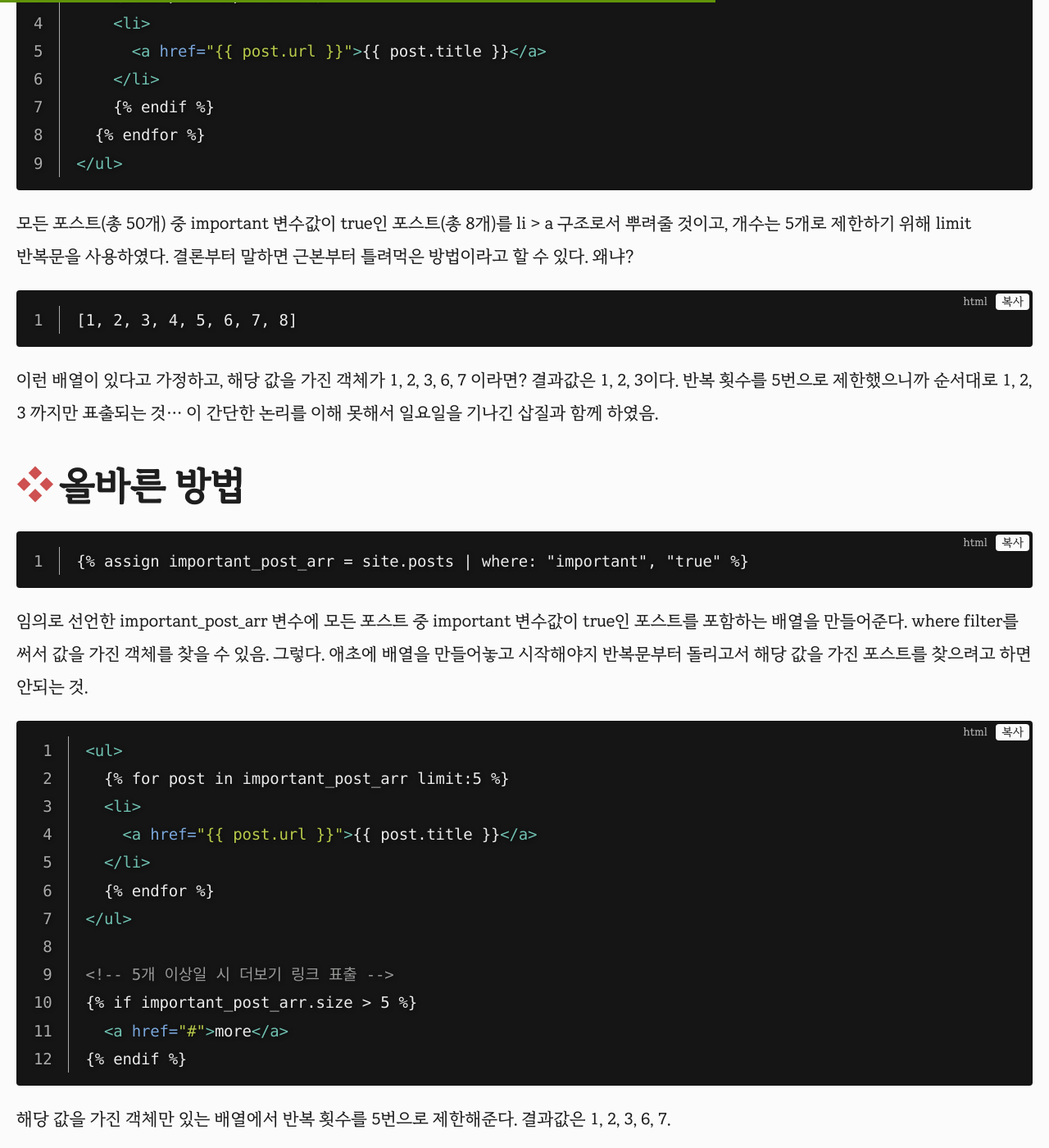
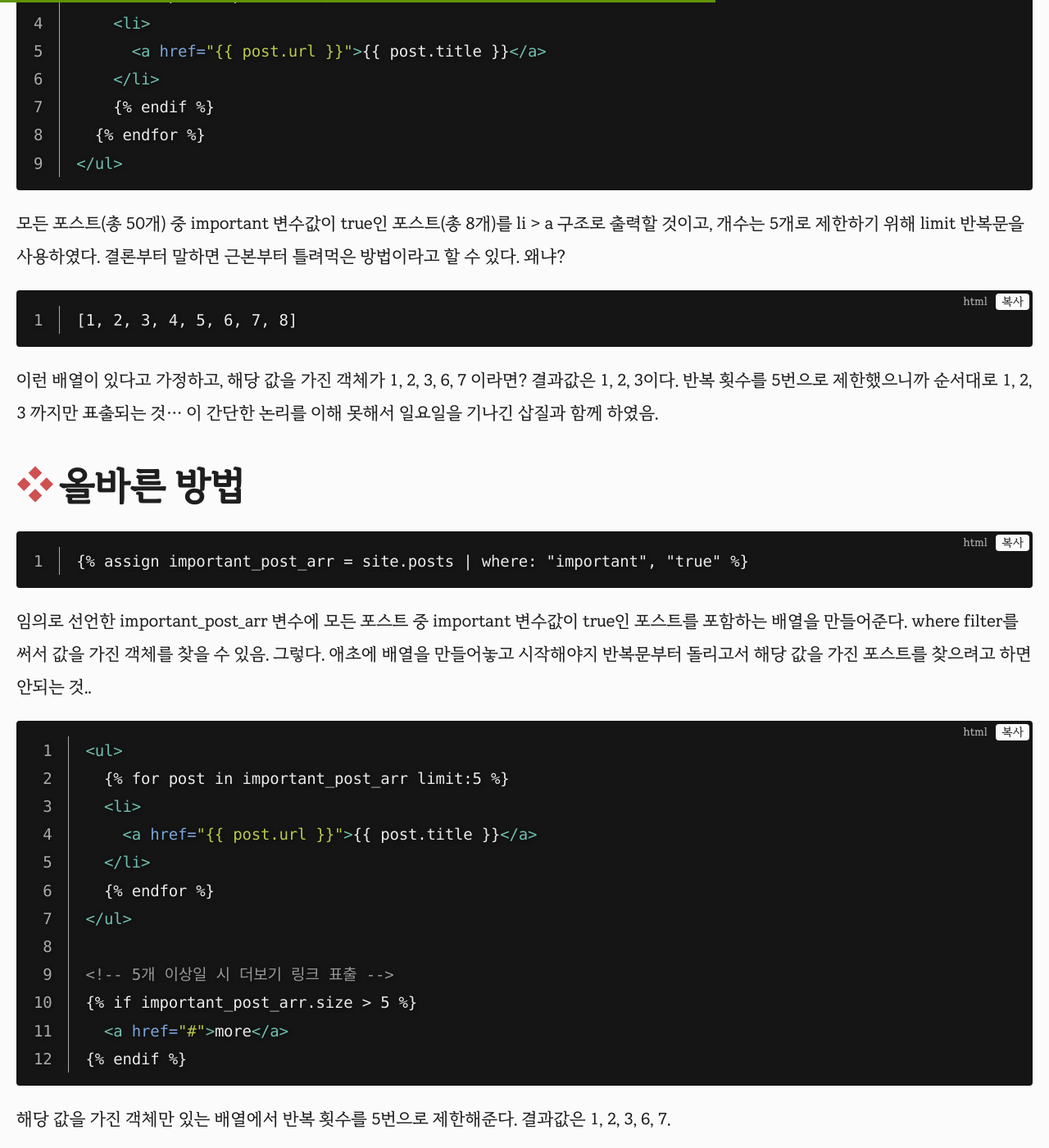
Before and after one commit to selosele/selosele.github.io, a Jekyll site: the page built from _posts/2020-06-15-liquid-where-filter.md, in a window 1280 px wide and 1400 px high, scrolled down 979 px. Shown: the whole window at 82% size. Built offline with Jekyll 4.4.1, drawn with Linux system fonts in a browser that asks for light colours; comment, search, counter and statistics services are not loaded; some of the changed text lies outside the part shown.

Commit message:
내용 수정

````diff
--- a/_posts/2020-06-15-liquid-where-filter.md
+++ b/_posts/2020-06-15-liquid-where-filter.md
@@ -14,7 +14,7 @@ tags:
     - liquid
 ---
 
-최근 블로그 테마 작업 중, 특정 변수값을 가진 포스트를 목록 형태로 뿌려주고 싶어서 기초적인 for 반복문을 사용해보았으나 잘 안되어서 포기... 가 아니고 여기서 포기할 나님이 아니었으니... 결국 해결했는데, 처음 시도했었던 방법과 비교해보겠음.
+최근 블로그 테마 작업 중, 특정 변수값을 가진 포스트를 목록 형태로 출력하고 싶어서 기초적인 for 반복문을 사용해보았으나 잘 안되어서 포기... 가 아니고 여기서 포기할 나님이 아니었으니... 결국 해결했는데, 처음 시도했었던 방법과 비교해보겠음.
 
 ## 처음 시도했었던 방법
 {% raw %}
@@ -31,7 +31,7 @@ tags:
 ```
 {% endraw %}
 
-모든 포스트(총 50개) 중 important 변수값이 true인 포스트(총 8개)를 li > a 구조로서 뿌려줄 것이고, 개수는 5개로 제한하기 위해 limit 반복문을 사용하였다. 결론부터 말하면 근본부터 틀려먹은 방법이라고 할 수 있다. 왜냐?
+모든 포스트(총 50개) 중 important 변수값이 true인 포스트(총 8개)를 li > a 구조로 출력할 것이고, 개수는 5개로 제한하기 위해 limit 반복문을 사용하였다. 결론부터 말하면 근본부터 틀려먹은 방법이라고 할 수 있다. 왜냐?
 
 {% raw %}
 ```html
@@ -48,7 +48,7 @@ tags:
 ```
 {% endraw %}
 
-임의로 선언한 important_post_arr 변수에 모든 포스트 중 important 변수값이 true인 포스트를 포함하는 배열을 만들어준다. where filter를 써서 값을 가진 객체를 찾을 수 있음. 그렇다. 애초에 배열을 만들어놓고 시작해야지 반복문부터 돌리고서 해당 값을 가진 포스트를 찾으려고 하면 안되는 것.
+임의로 선언한 important_post_arr 변수에 모든 포스트 중 important 변수값이 true인 포스트를 포함하는 배열을 만들어준다. where filter를 써서 값을 가진 객체를 찾을 수 있음. 그렇다. 애초에 배열을 만들어놓고 시작해야지 반복문부터 돌리고서 해당 값을 가진 포스트를 찾으려고 하면 안되는 것..
 
 {% raw %}
 ```html
````
